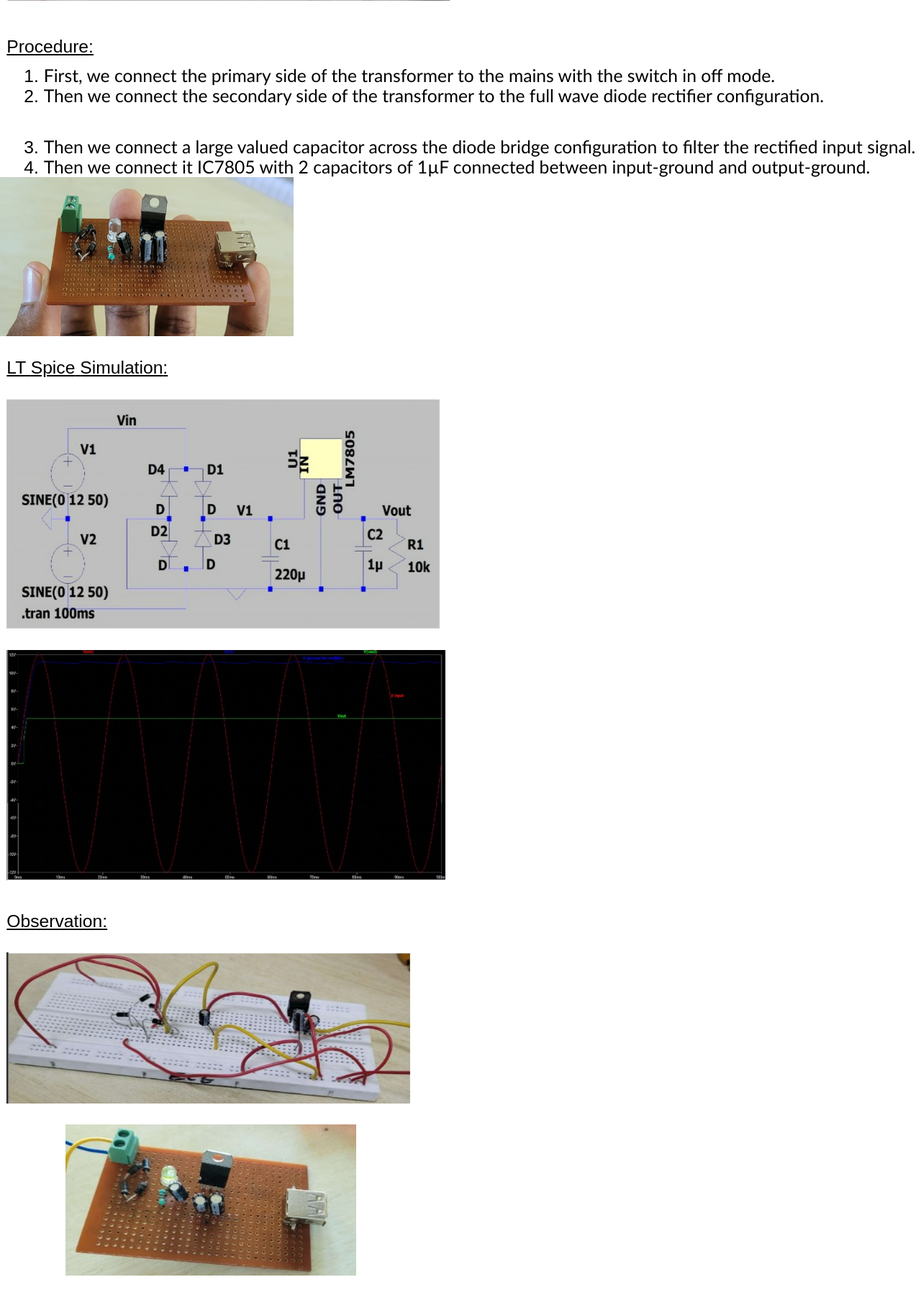
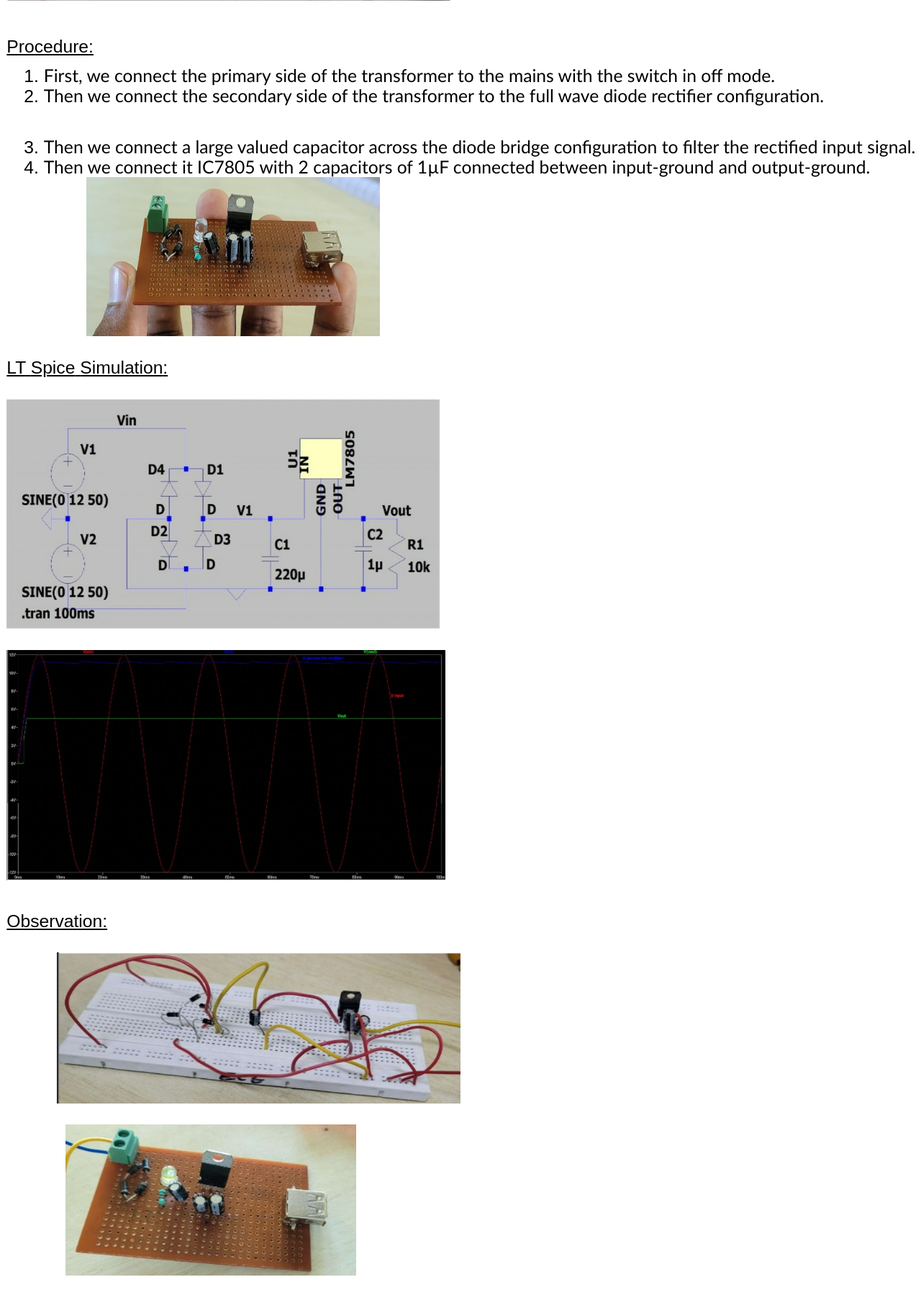
Before and after one commit to ParasKore2003/portfo, a Flask app: page /report1.html in a window 1280 px wide. Shown: the part 1965-3764 px from the top of the page at 72% size. Run offline with Flask 3, Linux system fonts and the light colour scheme.

Commit message:
improvements

```diff
--- a/templates/report1.html
+++ b/templates/report1.html
@@ -233,13 +233,13 @@
         <li data-list-text="4.">
             <p style="padding-left: 41pt;text-indent: -16pt;line-height: 110%;text-align: left;">Then we connect it
                 IC7805 with 2 capacitors of 1µF connected between input-ground and output-ground.</p>
-            <p style="text-indent: 0pt;text-align: left;"><span>
+            <p style="padding-left: 90pt;text-indent: 0pt;text-align: left;"><span>
                     <img width="408" height="221"
                                     src="../static/assets/images/work001-02.jpg" />
 
         </span></p>
     <p style="text-indent: 0pt;text-align: left;" />
-    <p style="text-indent: 0pt;text-align: left;"><br /></p>
+    <p style="padding-left: 60pt; text-indent: 0pt;text-align: left;"><br /></p>
     <p class="s3" style="padding-top: 1pt;padding-left: 7pt;text-indent: 0pt;text-align: left;">LT<span class="s4">
         </span>Spice<span class="s4"> </span>Simulation<span class="s4">:</span></p>
     <p style="text-indent: 0pt;text-align: left;"><br /></p>
@@ -258,7 +258,7 @@
     <p class="s3" style="padding-top: 10pt;padding-left: 7pt;text-indent: 0pt;text-align: left;">Observation<span
             class="s4">:</span></p>
     <p style="text-indent: 0pt;text-align: left;"><br /></p>
-    <p style="padding-left: 7pt;text-indent: 0pt;text-align: left;"><span>
+    <p style="padding-left: 59pt;text-indent: 0pt;text-align: left;"><span>
             <img width="564" height="210"
                             src="../static/assets/images/report1-04.jpg" />
 
```
